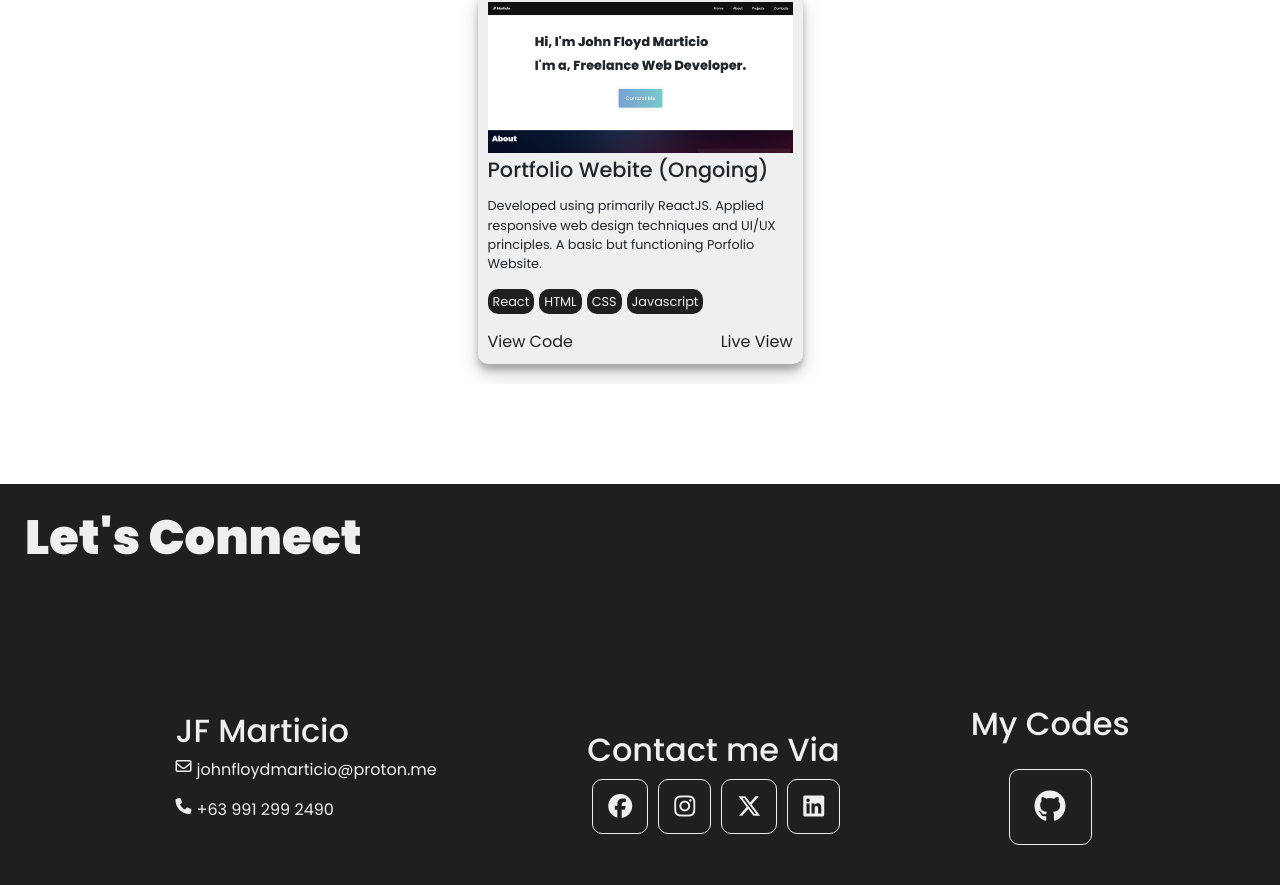
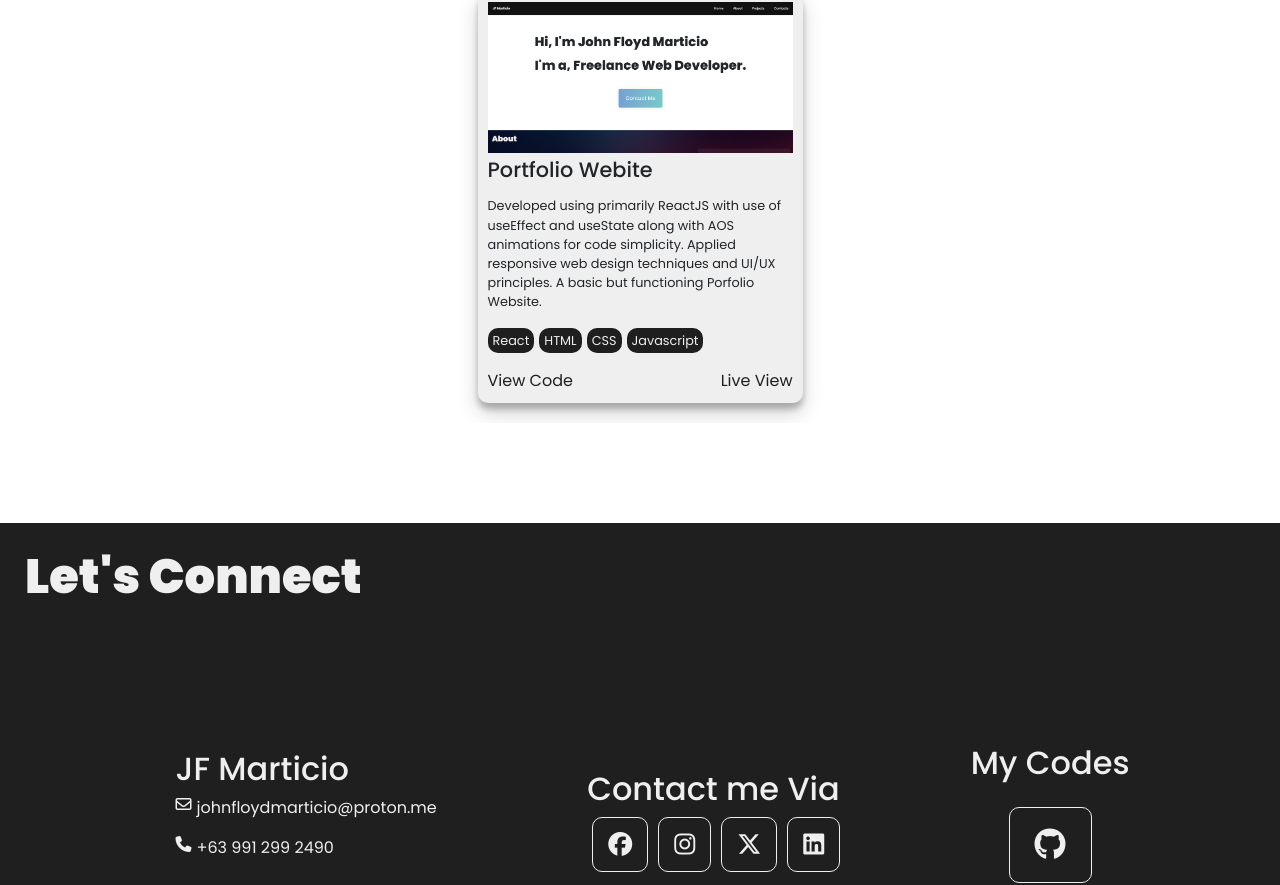
Before and after one commit to Blitzz21/Portfolio-Website-Blitz, a React (Vite) app: page / in a window 1280 px wide. Shown: the part 2917-3802 px from the top of the page. Built offline with nearby package versions, Linux system fonts and the light colour scheme.

Commit message:
added animations for footer

```diff
--- a/src/components/Footer/Footer.jsx
+++ b/src/components/Footer/Footer.jsx
@@ -1,13 +1,19 @@
 import React from 'react';
 import './footer.css';
+import { useEffect } from 'react'
+import AOS from 'aos';
+import 'aos/dist/aos.css';
 
 const Footer = () => {
+  useEffect(() => {
+    AOS.init({ duration: 2000, once: true })
+  }, [])
   return (
     <div className='Footer__parent'>
-    <h1>Let's Connect</h1>
+    <h1 data-aos="fade-right">Let's Connect</h1>
     <div id='Contacts' className='Footer'>
 
-      <div className='Footer__first-section'>
+      <div data-aos="fade-up" className='Footer__first-section'>
         <h2>JF Marticio</h2>
         <div className='first-section-email'>
           <i className="fa-regular fa-envelope"></i>
@@ -20,7 +26,7 @@ const Footer = () => {
         </div>
       </div>
 
-      <div className='Footer__contacts-section'>
+      <div data-aos="fade-up" className='Footer__contacts-section'>
         <h2>Contact me Via</h2>
         <div className='contacts-section-links'>
           <a href='https://www.facebook.com/DanamesBlitz.21' target='_blank'><i className="fa-brands fa-facebook fa-xl"></i></a>
@@ -30,13 +36,13 @@ const Footer = () => {
         </div>
       </div>
 
-      <div className='Footer__source-codes'>
+      <div data-aos="fade-up" className='Footer__source-codes'>
         <h2>My Codes</h2>
         <a href='https://github.com/Blitzz21?tab=repositories' target='_blank'><i className="fa-brands fa-github fa-2xl"></i></a>
       </div>
 
     </div>
-    <div className='copyright'>
+    <div data-aos="fade-up" className='copyright'>
       <p>Copyright © 2024 John Floyd Marticio. All rights reserved</p>
     </div>
     </div>
--- a/src/components/Projects/Projects.jsx
+++ b/src/components/Projects/Projects.jsx
@@ -20,8 +20,8 @@ const Projects = () => {
         <div data-aos="zoom-in" className="Projects-card">
           <img src={Portfolio} alt="Portfolio" />
           <div className="Projects-card-content">
-            <h3>Portfolio Webite (Ongoing)</h3>
-            <p>Developed using primarily ReactJS. Applied responsive web design techniques and UI/UX principles. A basic but functioning Porfolio Website.</p>
+            <h3>Portfolio Webite</h3>
+            <p>Developed using primarily ReactJS with use of useEffect and useState along with AOS animations for code simplicity. Applied responsive web design techniques and UI/UX principles. A basic but functioning Porfolio Website.</p>
             <div className="Projects-card-techstack">
               <p>React</p><p>HTML</p><p>CSS</p><p>Javascript</p>
             </div>
```
